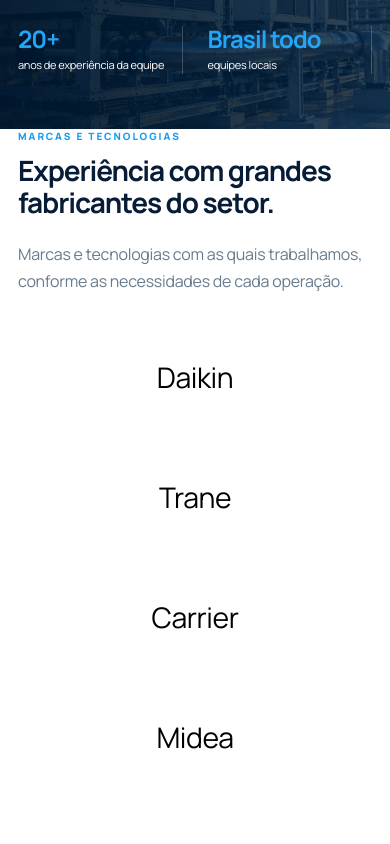
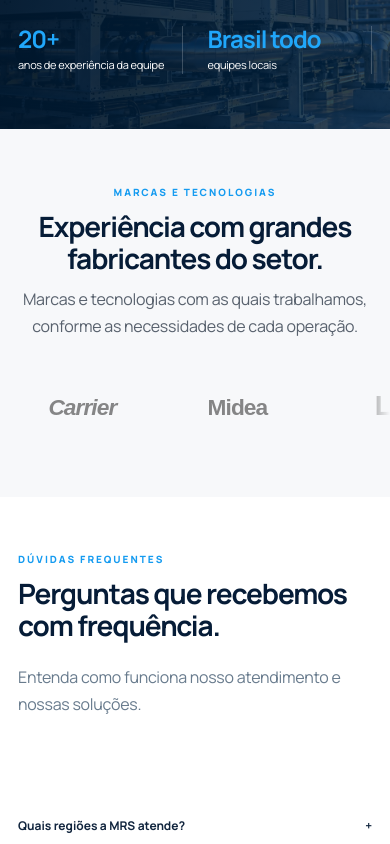
Before and after one commit to uxrei/mrs-clima-site, a React (Vite) app: page / in a window 390 px wide. Shown: the part 5140-5984 px from the top of the page. Built offline with nearby package versions, Linux system fonts and the light colour scheme.

Commit message:
Estiliza marcas em chumbo com hover e slide infinito responsivo

```diff
--- a/src/mrs-approved-direction.css
+++ b/src/mrs-approved-direction.css
@@ -62,3 +62,22 @@
 @keyframes mrs-loading-line{from{transform:scaleX(0)}to{transform:scaleX(1)}}
 @keyframes mrs-preloader-out{to{opacity:0;visibility:hidden;pointer-events:none}}
 @media(prefers-reduced-motion:reduce){.mrs-preloader{animation:none;display:none}}
+
+/* Marcas e tecnologias — carrossel contínuo */
+.brands-section{padding:78px 0 72px;background:#f7f8fa;overflow:hidden}
+.brands-heading{text-align:center;max-width:900px;margin:0 auto 36px}
+.brands-heading h2{margin:10px auto 12px;max-width:760px}
+.brands-heading p{margin:0 auto;max-width:680px;color:#58616d}
+.brands-viewport{width:100%;overflow:hidden;position:relative;mask-image:linear-gradient(90deg,transparent,#000 7%,#000 93%,transparent);-webkit-mask-image:linear-gradient(90deg,transparent,#000 7%,#000 93%,transparent)}
+.brands-track{display:flex;width:max-content;animation:mrs-brands-scroll 32s linear infinite;will-change:transform}
+.brands-viewport:hover .brands-track,.brands-viewport:focus-within .brands-track{animation-play-state:paused}
+.brands-group{display:flex;align-items:center;flex:0 0 auto;gap:54px;padding-right:54px}
+.brand-mark{width:160px;height:76px;display:flex;align-items:center;justify-content:center;opacity:.67;filter:grayscale(1);transition:opacity .3s ease,filter .3s ease,transform .3s ease}
+.brand-mark:hover{opacity:1;filter:grayscale(0);transform:scale(1.06)}
+.brand-mark svg{width:100%;height:auto;overflow:visible}
+.brand-text{fill:#444d56;font-size:37px;font-family:Arial,Helvetica,sans-serif;font-weight:800;letter-spacing:-1.5px;transition:fill .3s ease}
+.brand-mark:hover .brand-text{fill:#168bc6}
+.brand-lg{font-size:46px;letter-spacing:-3px}.brand-emerson{font-size:31px}.brand-danfoss{font-size:34px}.brand-carrier{font-style:italic}
+@keyframes mrs-brands-scroll{to{transform:translateX(-50%)}}
+@media(max-width:700px){.brands-section{padding:56px 0}.brands-group{gap:20px;padding-right:20px}.brand-mark{width:135px;height:65px}.brands-track{animation-duration:25s}}
+@media(prefers-reduced-motion:reduce){.brands-track{animation:none}.brands-viewport{overflow-x:auto;mask-image:none;-webkit-mask-image:none}}
```
